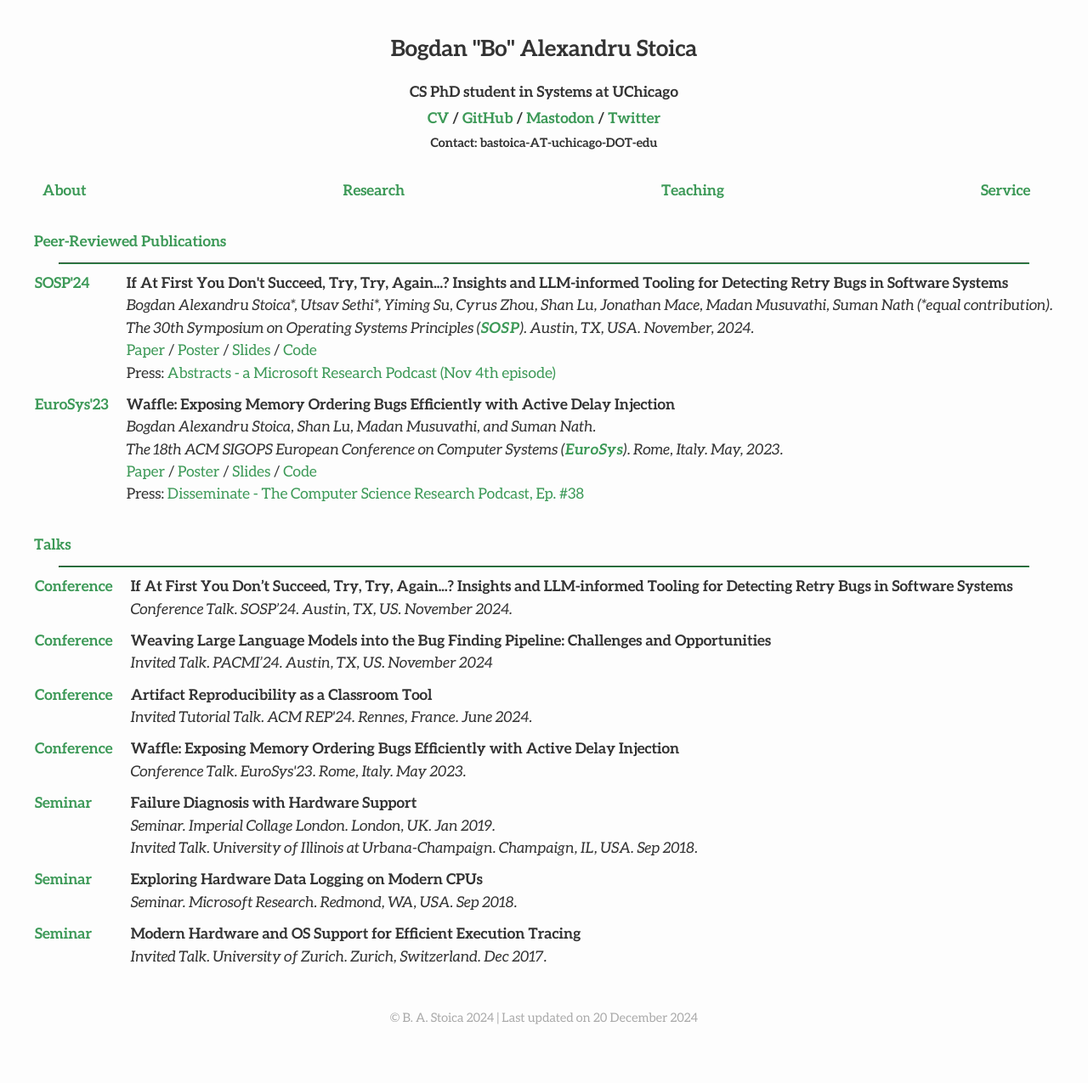
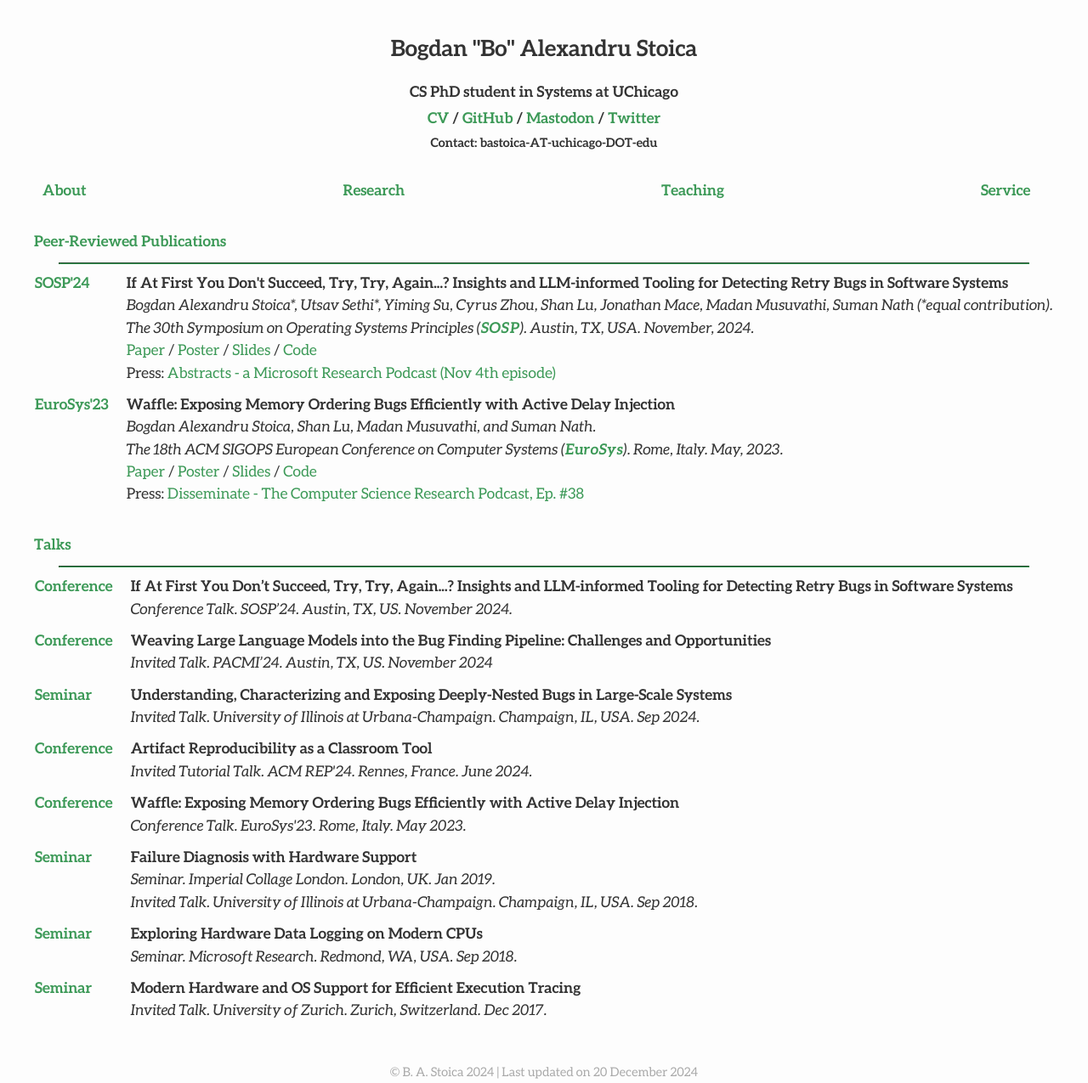
Before and after one commit to bastoica/bastoica.github.io, a Jekyll site: the page built from research.md, in a window 1280 px wide. Shown: the whole page at 85% size. Built offline with Jekyll 4.4.1, drawn with Linux system fonts in a browser that asks for light colours; nearby versions of some CDN libraries; before the commit the page ends 1212 px from its top, so only the background shows below that.

Commit message:
added to talks list

```diff
--- a/research.md
+++ b/research.md
@@ -61,6 +61,13 @@ Retry Bugs in Software Systems</b><br>
 	</td>
   </tr>
   <tr>
+    <td class="table-left-column-with-text-color"><b>Seminar</b></td>
+    <td class="table-right-column">
+	  <b>Understanding, Characterizing and Exposing Deeply-Nested Bugs in Large-Scale Systems</b><br>
+	  <i>Invited Talk. University of Illinois at Urbana-Champaign. Champaign, IL, USA. Sep 2024.</i><br>
+	</td>
+  </tr>
+  <tr>
     <td class="table-left-column-with-text-color"><b>Conference</b></td>
     <td class="table-right-column">
 	  <b>Artifact Reproducibility as a Classroom Tool</b><br>
```
